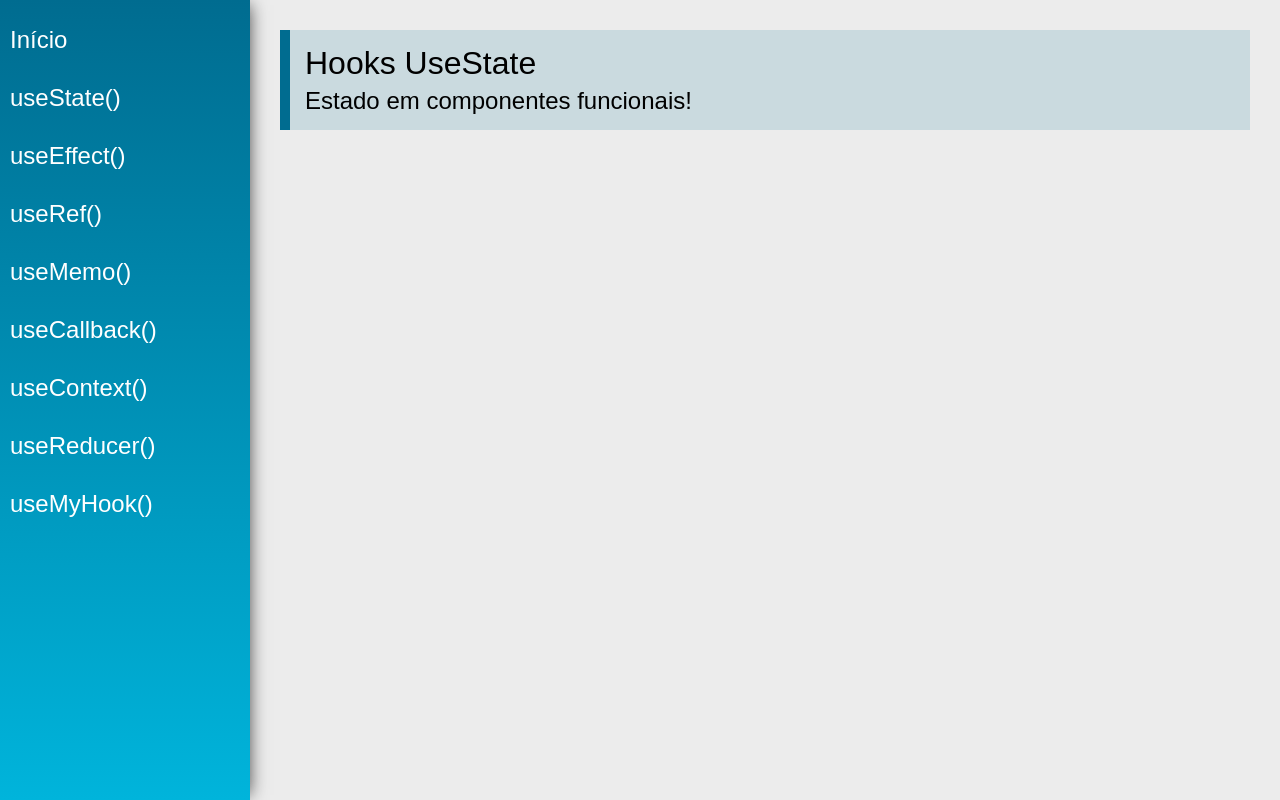
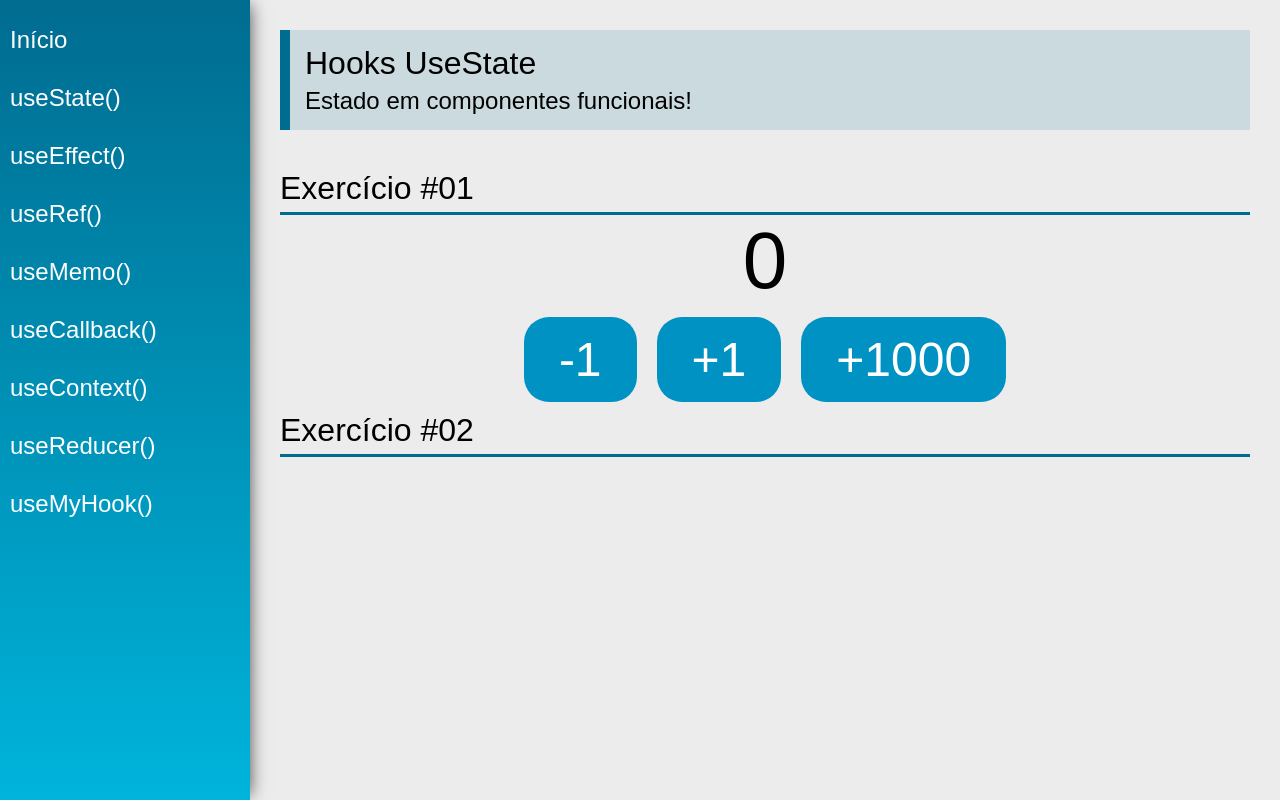
Before and after one commit to davidIsrael-rj/hooks_React, a React (Create React App) app: page /useState in a window 1280 px wide. Built offline with nearby package versions, Linux system fonts and the light colour scheme.

Commit message:
useState#01 - Criando exercícios de useState

```diff
--- a/src/views/examples/UseState.jsx
+++ b/src/views/examples/UseState.jsx
@@ -1,13 +1,28 @@
-import React from "react";
+import React, { useState } from "react";
 import PageTitle from "../../components/layout/PageTitle";
+import SectionTitle from "../../components/layout/SectionTitle";
 
 const UseState =(props)=>{
+    const [count, setCount] = useState(0)
     return(
         <div className="UseState">
             <PageTitle
                 title="Hooks UseState"
                 subtitle="Estado em componentes funcionais!"
             />
+            <SectionTitle title="Exercício #01"/>
+            <div className="center">
+                <span className="text">{count}</span>
+                <div>
+                    <button className="btn"
+                        onClick={()=>setCount(count -1)}>-1</button>
+                    <button className="btn"
+                        onClick={()=>setCount(count +1)}>+1</button>
+                    <button className="btn"
+                        onClick={()=>setCount(currect => currect +1000)}>+1000</button>
+                </div>
+            </div>
+            <SectionTitle title="Exercício #02"/>
         </div>
     )
 }
```
